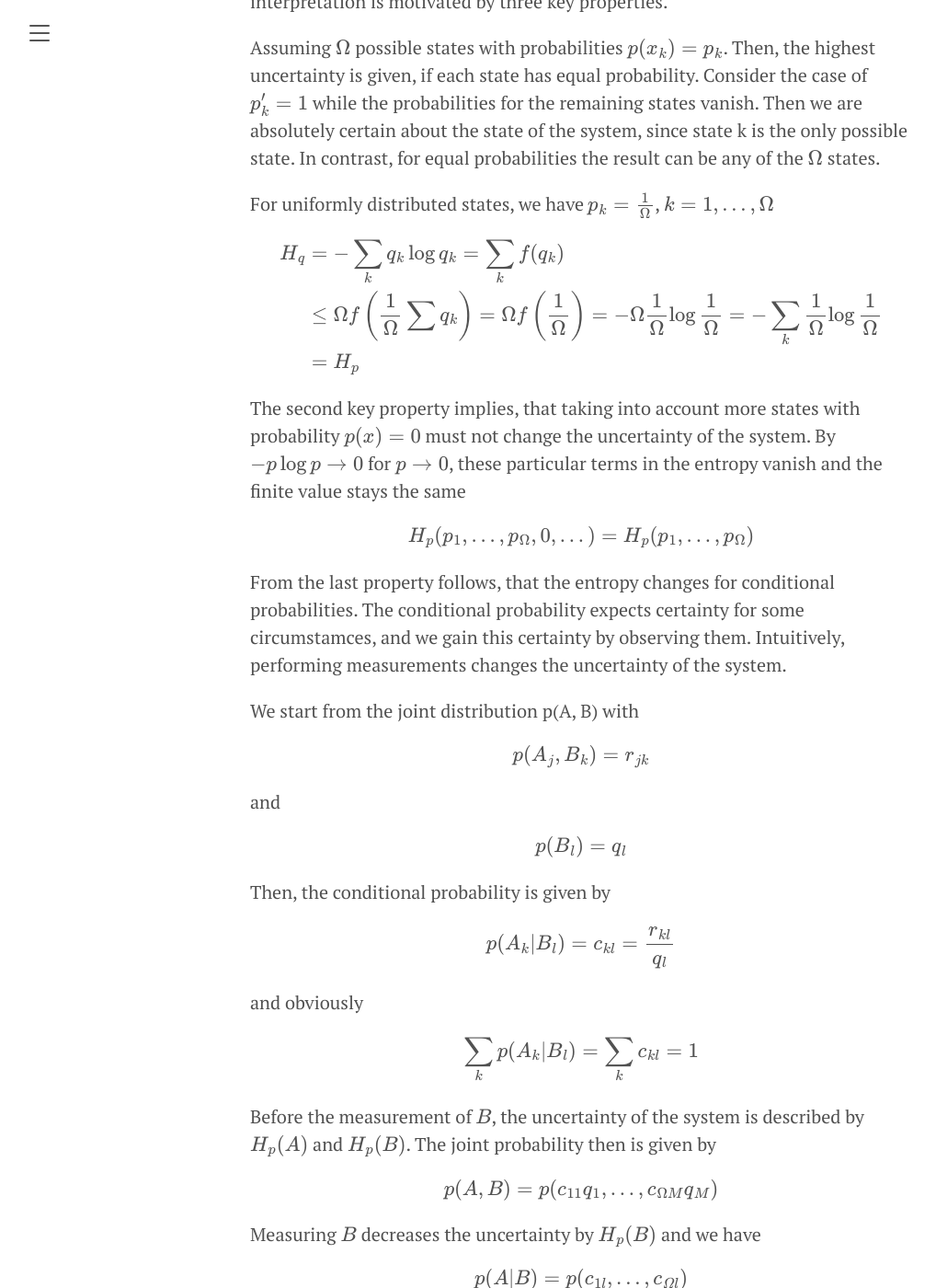
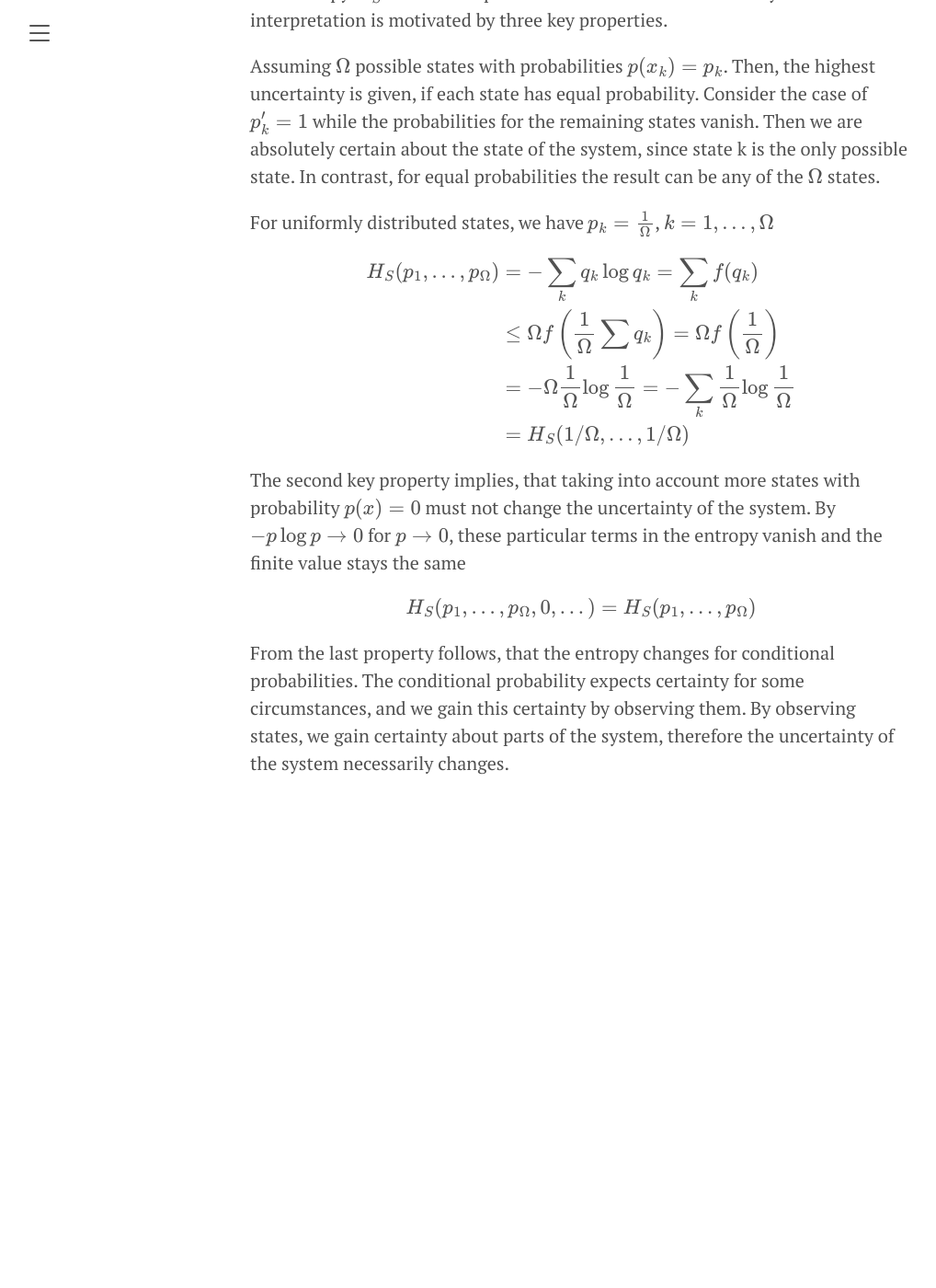
Before and after one commit to BLyndon/bayesian_methods, a Jekyll site: the page built from docs/_posts/2020-07-30-information_theory.md, in a window 1280 px wide and 1400 px high, scrolled down 1324 px. Shown: the whole window at 92% size, without its empty margins (8-1026 px from the left). Built offline with Jekyll 4.4.1, drawn with Linux system fonts in a browser that asks for light colours; after the commit the page ends 2249 px from its top, so only the background shows below that; some of the changed text lies outside the part shown.

Commit message:
remove incomplete part

```diff
--- a/docs/_posts/2020-07-30-information_theory.md
+++ b/docs/_posts/2020-07-30-information_theory.md
@@ -23,15 +23,17 @@ $$
     I(x, x') = - \log p(x, x') = - \log p(x)p(x') = -\log p(x) - \log p(x') = I(x) + I(x')
 $$
 
-## Entropy
+## Information Entropy
 
 As a second quantity, we introduce the information entropy, or Shannon-entropy, as the expectation value of the information
 
 $$
-    H_p = \langle I(x) \rangle = - \sum_x p(x) \log p(x)
+    H_S = \langle I(x) \rangle = - k_S \sum_x p(x) \log p(x)
 $$
 
-The entropy $$H_p$$ can be interpreted as the amount of uncertainty. This interpretation is motivated by three key properties.
+with the constant $$k_S = 1/\log(2)$$ instead of the Boltzmann constant.
+
+The entropy $$H_S$$ can be interpreted as the amount of uncertainty. This interpretation is motivated by three key properties.
 
 Assuming $$\Omega$$ possible states with probabilities $$p(x_k) = p_k$$. Then, the highest uncertainty is given, if each state has equal probability. Consider the case of $$p_k' = 1$$ while the probabilities for the remaining states vanish. Then we are absolutely certain about the state of the system, since state k is the only possible state. In contrast, for equal probabilities the result can be any of the $$\Omega$$ states.
 
@@ -39,17 +41,20 @@ For uniformly distributed states, we have $$p_k = \frac{1}{\Omega}$$, $$k=1, ...
 
 $$
 \begin{aligned}
-    H_q & = -\sum_k q_k \log q_k = \sum_k f(q_k) \\ & \le \Omega f\left(\frac{1}{\Omega} \sum q_k\right) = \Omega f\left(\frac{1}{\Omega}\right) = - \Omega \frac{1}{\Omega}\log \frac{1}{\Omega} = - \sum_k \frac{1}{\Omega} \log \frac{1}{\Omega} \\ & = H_p
+    H_S(p_1, ... , p_\Omega) & = -\sum_k q_k \log q_k = \sum_k f(q_k) \\ & \le \Omega f\left(\frac{1}{\Omega} \sum q_k\right) = \Omega f\left(\frac{1}{\Omega}\right) \\ & = - \Omega \frac{1}{\Omega}\log \frac{1}{\Omega} = - \sum_k \frac{1}{\Omega} \log \frac{1}{\Omega} \\ & = H_S(1/\Omega, ... , 1/\Omega)
 \end{aligned}
 $$
 
 The second key property implies, that taking into account more states with probability $$p(x)=0$$ must not change the uncertainty of the system. By $$-p \log p \to 0$$ for $$p \to 0$$, these particular terms in the entropy vanish and the finite value stays the same
 
 $$
-    H_p(p_1, ..., p_\Omega, 0, ...) = H_p(p_1, ..., p_\Omega)
+    H_S(p_1, ..., p_\Omega, 0, ...) = H_S(p_1, ..., p_\Omega)
 $$
 
-From the last property follows, that the entropy changes for conditional probabilities. The conditional probability expects certainty for some circumstamces, and we gain this certainty by observing them. Intuitively, performing measurements changes the uncertainty of the system.
+From the last property follows, that the entropy changes for conditional probabilities. The conditional probability expects certainty for some circumstances, and we gain this certainty by observing them. By observing states, we gain certainty about parts of the system, therefore the uncertainty of the system necessarily changes.
+
+<!---
+Starting with a joint distribution p(A,B), it can be shown, that the
 
 We start from the joint distribution p(A, B) with
 
@@ -63,13 +68,13 @@ $$
     p(B_l) = q_l
 $$
 
-Then, the conditional probability is given by
+Then, using Bayes' theorem the conditional probability is given by
 
 $$
     p(A_k|B_l) = c_{kl} = \frac{r_{kl}}{q_l}
 $$
 
-and obviously
+with
 
 $$
     \sum_k p(A_k|B_l) = \sum_k c_{kl} = 1
@@ -78,7 +83,7 @@ $$
 Before the measurement of $$B$$, the uncertainty of the system is described by $$H_p(A)$$ and $$H_p(B)$$. The joint probability then is given by
 
 $$
-    p(A, B) = p(c_{11} q_1, ... , c_{\Omega M}q_M)
+    H(AB) = p(r_{11}, ... , r_{\Omega M}) = p(c_{11} q_1, ... , c_{\Omega M}q_M)
 $$
 
 Measuring $$B$$ decreases the uncertainty by $$H_p(B)$$ and we have
@@ -95,3 +100,4 @@ Sources
 + Sethna, stat. physics
 + Goodfellow
 + Bishop
+--->
```
Also changed, not shown: other parts of docs/_posts/2020-07-30-information_theory.md (+2 -2 lines).
